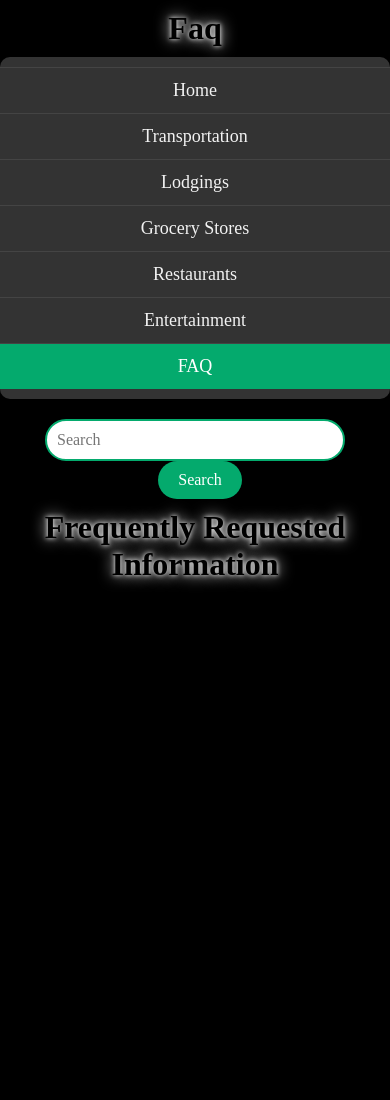
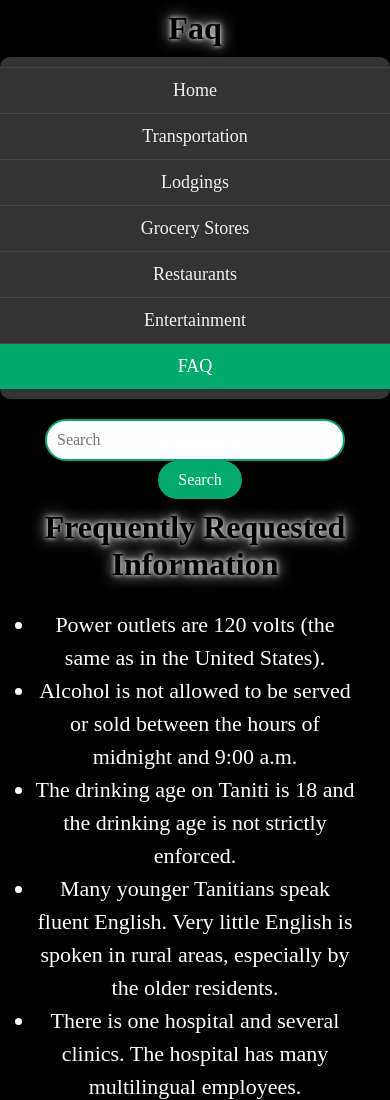
Before and after one commit to Kolsen5/Taniti-website, a plain HTML site: page faq.html in a window 390 px wide. Shown: the top 1100 px of the page. Before the commit the page ends 991 px from the top, so only its background shows below. Drawn offline with Linux system fonts and the light colour scheme.

Commit message:
Update index.css

```diff
--- a/index.css
+++ b/index.css
@@ -192,3 +192,18 @@ h1 {
  width: 90%;
   }
 }
+.faq{
+  color: white;
+  font-size: 28px;
+  line-height: 1.5;
+  padding: 20px;
+  max-width: 800px;
+  margin: 0 auto;
+}
+
+@media (max-width: 600px) {
+  .faq {
+    font-size: 22px;
+    padding: 15px;
+  }
+}
```
